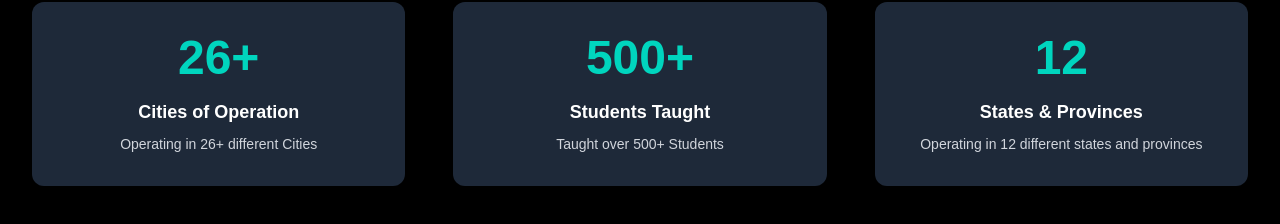
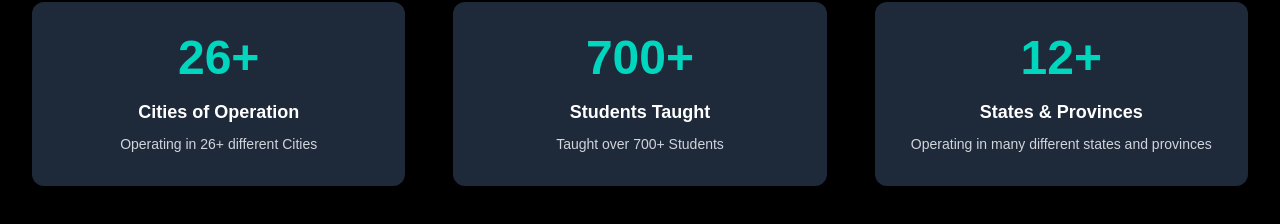
Before and after one commit to DeltaRune5609/nexyouth, a Next.js app: page / in a window 1280 px wide. Shown: the part 1566-1790 px from the top of the page. Built offline with nearby package versions, Linux system fonts and the light colour scheme.

Commit message:
Version 1.5 - Stats Update

```diff
--- a/app/page.tsx
+++ b/app/page.tsx
@@ -77,13 +77,13 @@ const App = () => {
       label: "Cities of Operation"
     },
     {
-      title: "Taught over 500+ Students",
-      value: "500+",
+      title: "Taught over 700+ Students",
+      value: "700+",
       label: "Students Taught"
     },
     {
-      title: "Operating in 12 different states and provinces",
-      value: "12",
+      title: "Operating in many different states and provinces",
+      value: "12+",
       label: "States & Provinces"
     }
   ];
```
